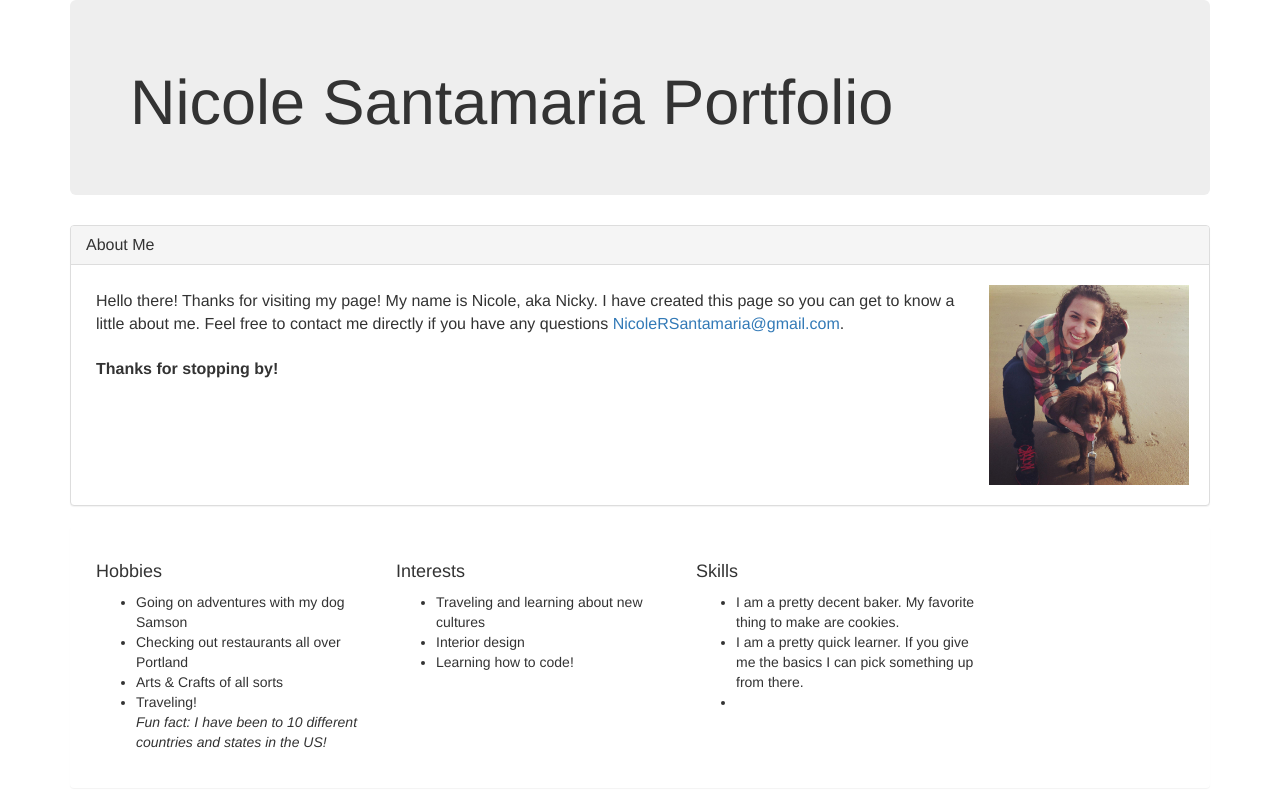
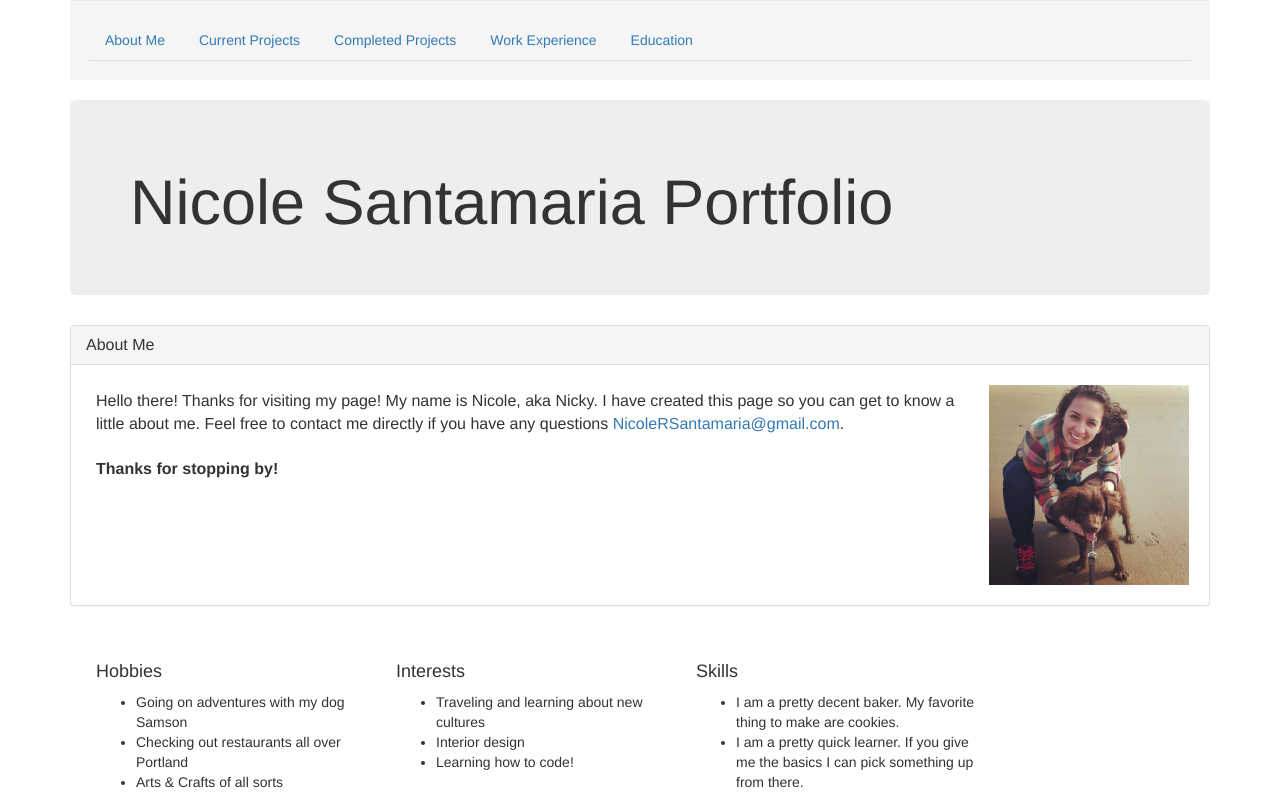
Before and after one commit to nrsantamaria/portfolio, a plain HTML site: page portfolio.html in a window 1280 px wide. Shown: the top 795 px of the page. Drawn offline with Linux system fonts and the light colour scheme.

Commit message:
add nav bar to top of page.

```diff
--- a/css/styles.css
+++ b/css/styles.css
@@ -1,11 +1,15 @@
+.well {
+  border: 0px;
+}
+
+/*....About Me Section....*/
+
 #photo {
   float: right;
   height: 200px;
   margin: 5px;
 }
-.well {
-  height: auto;
-}
+
 .columns {
   width: 300px;
   float: left;
--- a/portfolio.html
+++ b/portfolio.html
@@ -7,6 +7,25 @@
   </head>
   <body>
     <div class="container">
+      <div class="well">
+        <ul class="nav nav-tabs">
+          <li class="nav-item">
+            <a class="nav-link active" href="#">About Me</a>
+          </li>
+          <li class="nav-item">
+            <a class="nav-link" href="#">Current Projects</a>
+          </li>
+          <li class="nav-item">
+            <a class="nav-link" href="#">Completed Projects</a>
+          </li>
+          <li class="nav-item">
+            <a class="nav-link" href="#">Work Experience</a>
+          </li>
+          <li class="nav-item">
+            <a class="nav-link disabled" href="#">Education</a>
+          </li>
+        </ul>
+      </div>
       <div class="jumbotron">
         <h1>Nicole Santamaria Portfolio</h1>
       </div>
```
